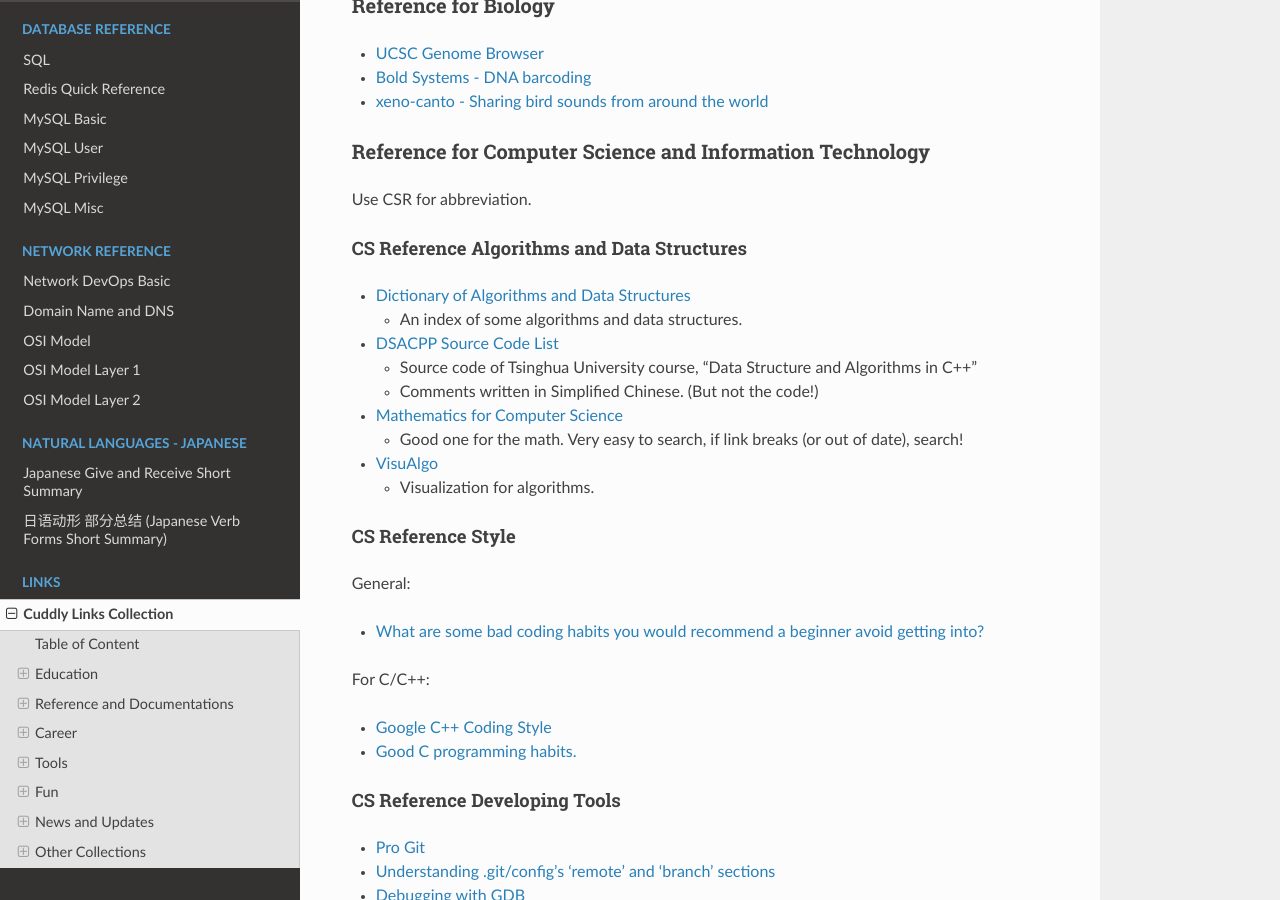
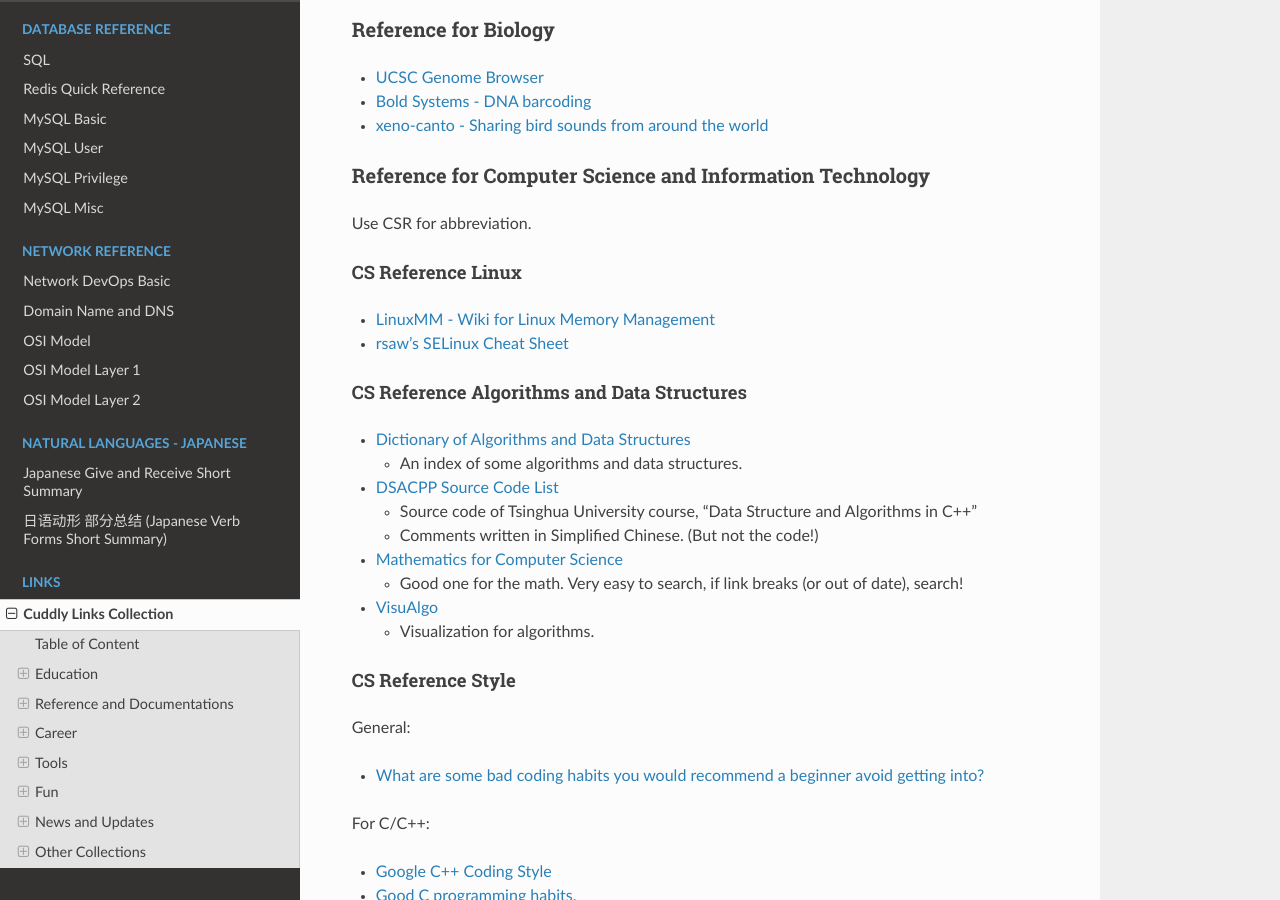
Before and after one commit to snowme34/snowme34.com, a Sphinx documentation site: the page built from docs/source/links/cuddly_links_collection.md, in a window 1280 px wide and 900 px high, scrolled down 8510 px. Built offline with Sphinx 7.4.7 and the Read the Docs theme 2.0.0, drawn with Linux system fonts in a browser that asks for light colours; some of the changed text lies outside the part shown.

Commit message:
update links

```diff
--- a/cspell_dict_bash.txt
+++ b/cspell_dict_bash.txt
@@ -600,3 +600,6 @@
 virtualbox
 
 rdoc
+
+LinuxMM
+rsaw's
--- a/docs/source/links/cuddly_links_collection.md
+++ b/docs/source/links/cuddly_links_collection.md
@@ -58,6 +58,7 @@
       - [Web Documentations](#Web-Documentations)
     - [Reference for Biology](#Reference-for-Biology)
     - [Reference for Computer Science and Information Technology](#Reference-for-Computer-Science-and-Information-Technology)
+      - [CS Reference Linux](#CS-Reference-Linux)
       - [CS Reference Algorithms and Data Structures](#CS-Reference-Algorithms-and-Data-Structures)
       - [CS Reference Style](#CS-Reference-Style)
       - [CS Reference Developing Tools](#CS-Reference-Developing-Tools)
@@ -457,6 +458,12 @@
 ### Reference for Computer Science and Information Technology
 
 Use CSR for abbreviation.
+
+#### CS Reference Linux
+
+* [LinuxMM - Wiki for Linux Memory Management](https://linux-mm.org/LinuxMM)
+
+* [rsaw's SELinux Cheat Sheet](https://people.redhat.com/rsawhill/selinux/)
 
 #### CS Reference Algorithms and Data Structures
 
```
Also changed, not shown: other parts of docs/source/links/cuddly_links_collection.md (+1 -1 lines).
